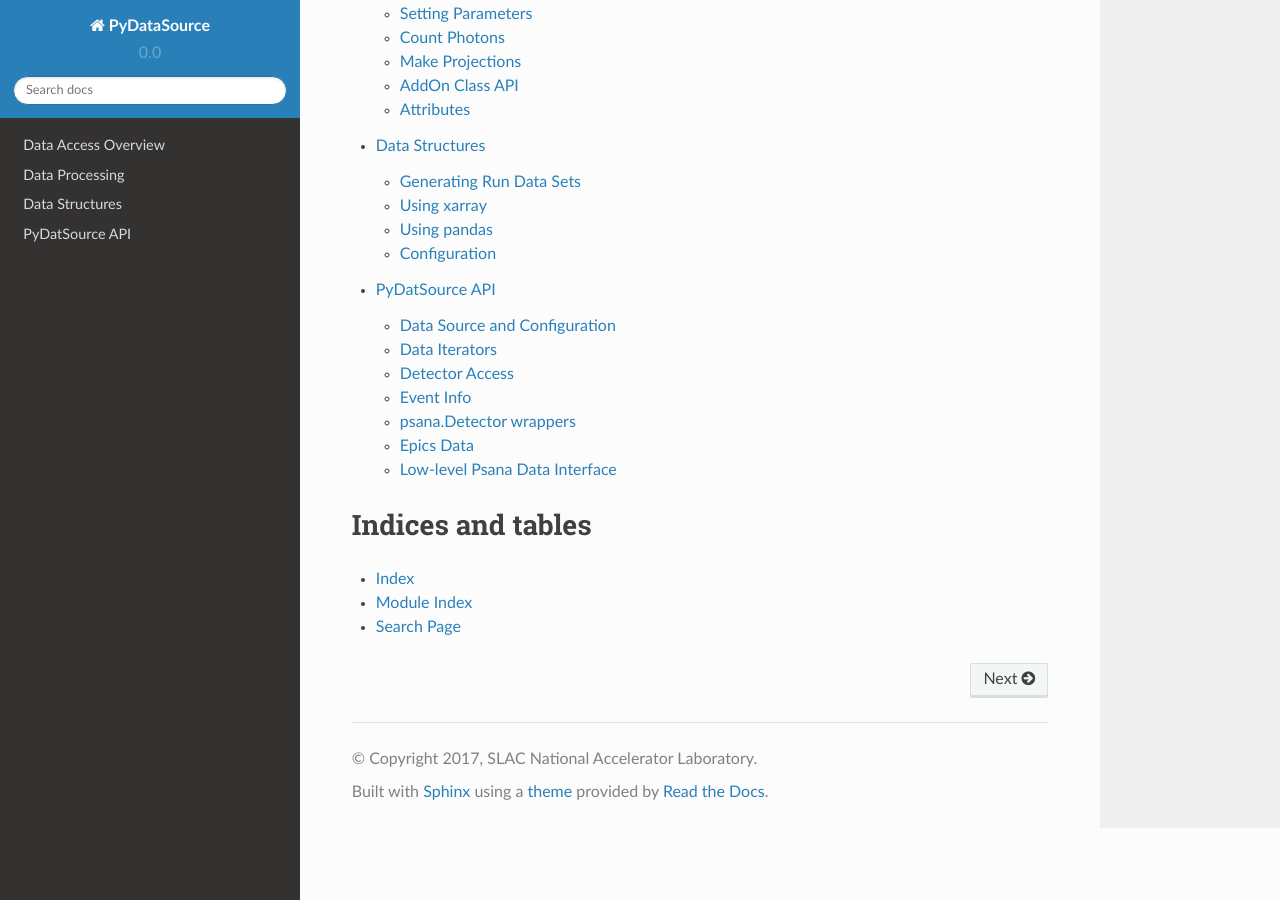
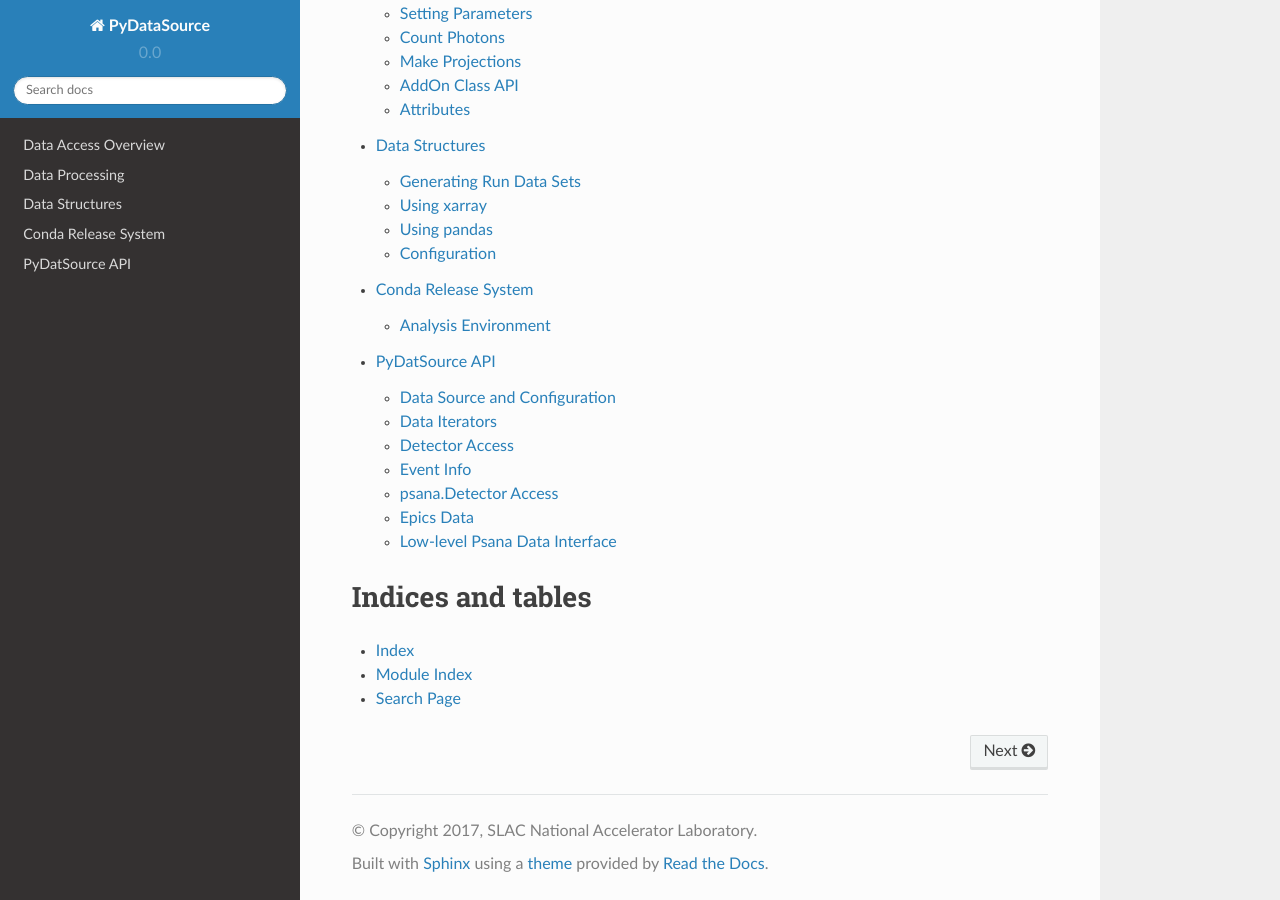
Before and after one commit to koglin/PyDataSource, a Sphinx documentation site: the page built from doc/source/index.rst, in a window 1280 px wide and 900 px high, scrolled down 634 px. Built offline with Sphinx 7.4.7 and the Read the Docs theme 2.0.0, drawn with Linux system fonts in a browser that asks for light colours.

Commit message:
documentation updates

```diff
--- a/doc/source/api.rst
+++ b/doc/source/api.rst
@@ -54,8 +54,8 @@ Event Info
     L3Ttrue
     L3Tdata
 
-psana.Detector wrappers
------------------------
+psana.Detector Access
+---------------------
 
 .. autosummary::
     :toctree: generated/
--- a/doc/source/index.rst
+++ b/doc/source/index.rst
@@ -15,6 +15,7 @@ Table of Contents
    data_access.rst
    data_processing.rst
    xarray.rst
+   conda.rst
    api.rst
 
 ..   config_data.rst
```
Also changed, not shown: doc/source/conda.rst (added, +31 -0 lines).
